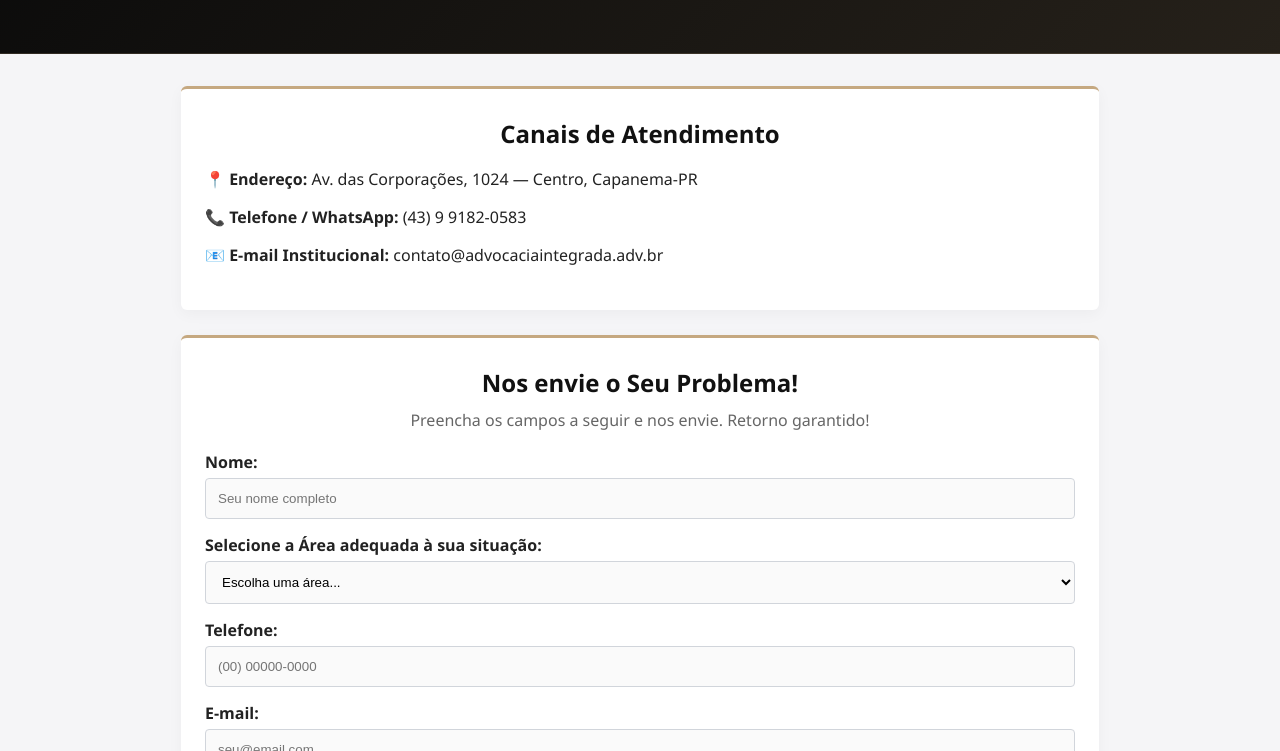
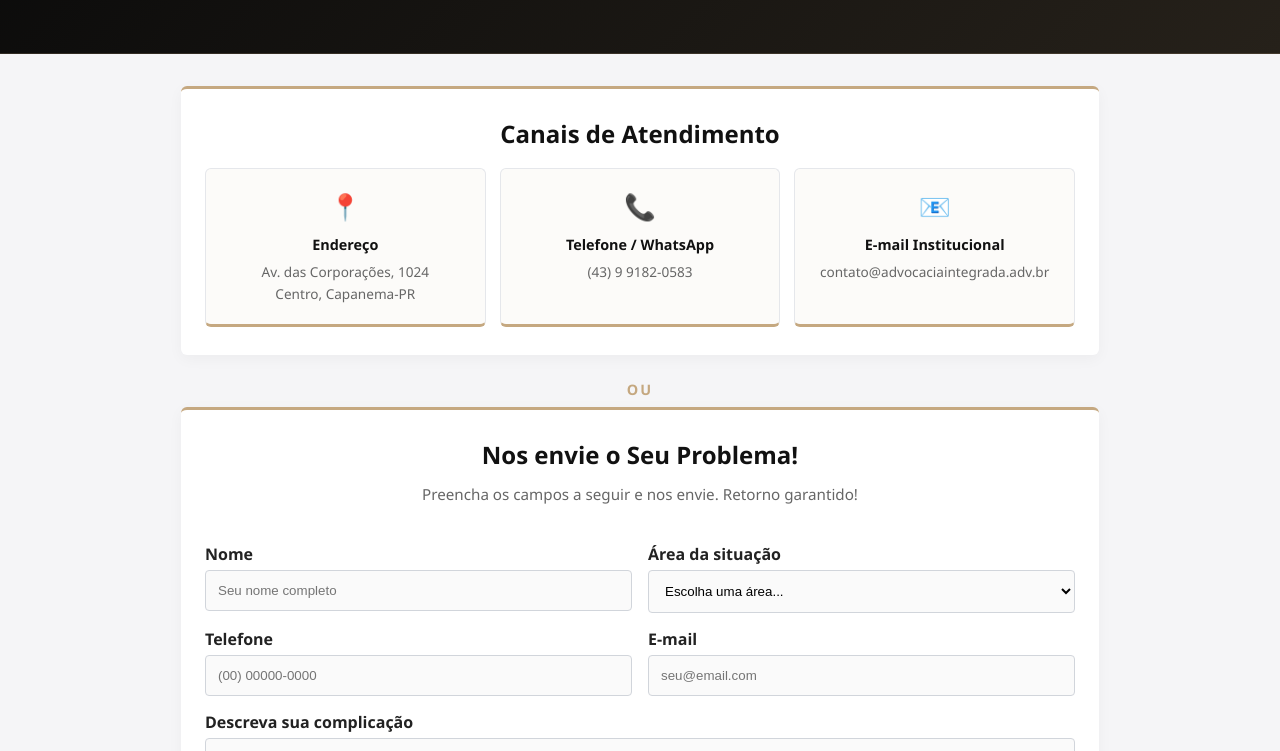
Before and after one commit to wesley-skz/escrit-rio, a website: page contato.html in a window 1280 px wide. Shown: the part 201-952 px from the top of the page. Drawn offline with Linux system fonts and the light colour scheme.

Commit message:
Melhora visual da página Contato no padrão do site

```diff
--- a/contato.html
+++ b/contato.html
@@ -3,8 +3,73 @@
 <head>
     <meta charset="UTF-8">
     <meta name="viewport" content="width=device-width, initial-scale=1.0">
-    <link rel="stylesheet" href="estilo.css?v=3">
+    <link rel="stylesheet" href="estilo.css?v=4">
     <title>Advocacia Integrada - Contato</title>
+    <style>
+        .canais-grid {
+            display: grid;
+            grid-template-columns: 1fr;
+            gap: 14px;
+            margin-top: 8px;
+        }
+        @media (min-width: 640px) {
+            .canais-grid {
+                grid-template-columns: repeat(3, 1fr);
+            }
+        }
+        .canal-item {
+            background: #fcfbf9;
+            border: 1px solid #E5E7EB;
+            border-radius: 6px;
+            padding: 20px 16px;
+            text-align: center;
+            border-bottom: 3px solid var(--gold-accent);
+        }
+        .canal-item .icone {
+            font-size: 1.6rem;
+            display: block;
+            margin-bottom: 10px;
+        }
+        .canal-item strong {
+            display: block;
+            color: var(--primary-dark);
+            font-size: 0.9rem;
+            margin-bottom: 6px;
+        }
+        .canal-item span {
+            color: var(--text-muted);
+            font-size: 0.85rem;
+            line-height: 1.4;
+            word-break: break-word;
+        }
+        .form-linha {
+            display: grid;
+            grid-template-columns: 1fr;
+            gap: 0 16px;
+        }
+        @media (min-width: 640px) {
+            .form-linha {
+                grid-template-columns: 1fr 1fr;
+            }
+        }
+        .form-intro {
+            text-align: center;
+            color: var(--text-muted);
+            margin: -6px auto 22px auto;
+            max-width: 520px;
+            line-height: 1.5;
+            font-size: 0.95rem;
+        }
+        .divisor {
+            text-align: center;
+            color: var(--gold-accent);
+            font-weight: 600;
+            font-size: 0.9rem;
+            letter-spacing: 2px;
+            margin: 4px 0 8px 0;
+            text-transform: uppercase;
+        }
+    </style>
 </head>
 <body>
     <nav>
@@ -25,22 +90,39 @@
 
         <div class="card">
             <h2>Canais de Atendimento</h2>
-            <p><strong>📍 Endereço:</strong> Av. das Corporações, 1024 — Centro, Capanema-PR</p>
-            <p><strong>📞 Telefone / WhatsApp:</strong> (43) 9 9182-0583</p>
-            <p><strong>📧 E-mail Institucional:</strong> contato@advocaciaintegrada.adv.br</p>
+            <div class="canais-grid">
+                <div class="canal-item">
+                    <span class="icone">📍</span>
+                    <strong>Endereço</strong>
+                    <span>Av. das Corporações, 1024<br>Centro, Capanema-PR</span>
                 </div>
+                <div class="canal-item">
+                    <span class="icone">📞</span>
+                    <strong>Telefone / WhatsApp</strong>
+                    <span>(43) 9 9182-0583</span>
+                </div>
+                <div class="canal-item">
+                    <span class="icone">📧</span>
+                    <strong>E-mail Institucional</strong>
+                    <span>contato@advocaciaintegrada.adv.br</span>
+                </div>
+            </div>
+        </div>
+
+        <p class="divisor">ou</p>
 
         <div class="card">
             <h2>Nos envie o Seu Problema!</h2>
-            <p style="text-align: center; color: var(--text-muted); margin-top: -8px; margin-bottom: 20px;">
-                Preencha os campos a seguir e nos envie. Retorno garantido!
-            </p>
+            <p class="form-intro">Preencha os campos a seguir e nos envie. Retorno garantido!</p>
 
             <form id="form-contato" onsubmit="return enviarContato(event)">
-                <label for="nome">Nome:</label>
+                <div class="form-linha">
+                    <div>
+                        <label for="nome">Nome</label>
                         <input type="text" id="nome" name="nome" placeholder="Seu nome completo" required>
-
-                <label for="area">Selecione a Área adequada à sua situação:</label>
+                    </div>
+                    <div>
+                        <label for="area">Área da situação</label>
                         <select id="area" name="area" required>
                             <option value="">Escolha uma área...</option>
                             <option value="Civil">Direito Civil e Contratos</option>
@@ -48,20 +130,27 @@
                             <option value="Trabalho">Direito do Trabalho</option>
                             <option value="Outro">Outro / Não sei informar</option>
                         </select>
+                    </div>
+                </div>
 
-                <label for="telefone">Telefone:</label>
+                <div class="form-linha">
+                    <div>
+                        <label for="telefone">Telefone</label>
                         <input type="tel" id="telefone" name="telefone" placeholder="(00) 00000-0000" required>
+                    </div>
+                    <div>
+                        <label for="email">E-mail</label>
+                        <input type="text" id="email" name="email" placeholder="seu@email.com" required>
+                    </div>
+                </div>
 
-                <label for="email">E-mail:</label>
-                <input type="text" id="email" name="email" placeholder="seu@email.com" required>
-
-                <label for="descricao">Descreva sua complicação:</label>
+                <label for="descricao">Descreva sua complicação</label>
                 <textarea id="descricao" name="descricao" rows="5" placeholder="Conte-nos o que aconteceu..." required></textarea>
 
-                <label for="data">Data:</label>
+                <label for="data">Data</label>
                 <input type="date" id="data" name="data" required>
 
-                <div style="margin-top: 20px;">
+                <div style="margin-top: 22px;">
                     <input type="submit" value="Enviar">
                 </div>
             </form>
```
Lines whose indentation alone changed are shown as unchanged.
